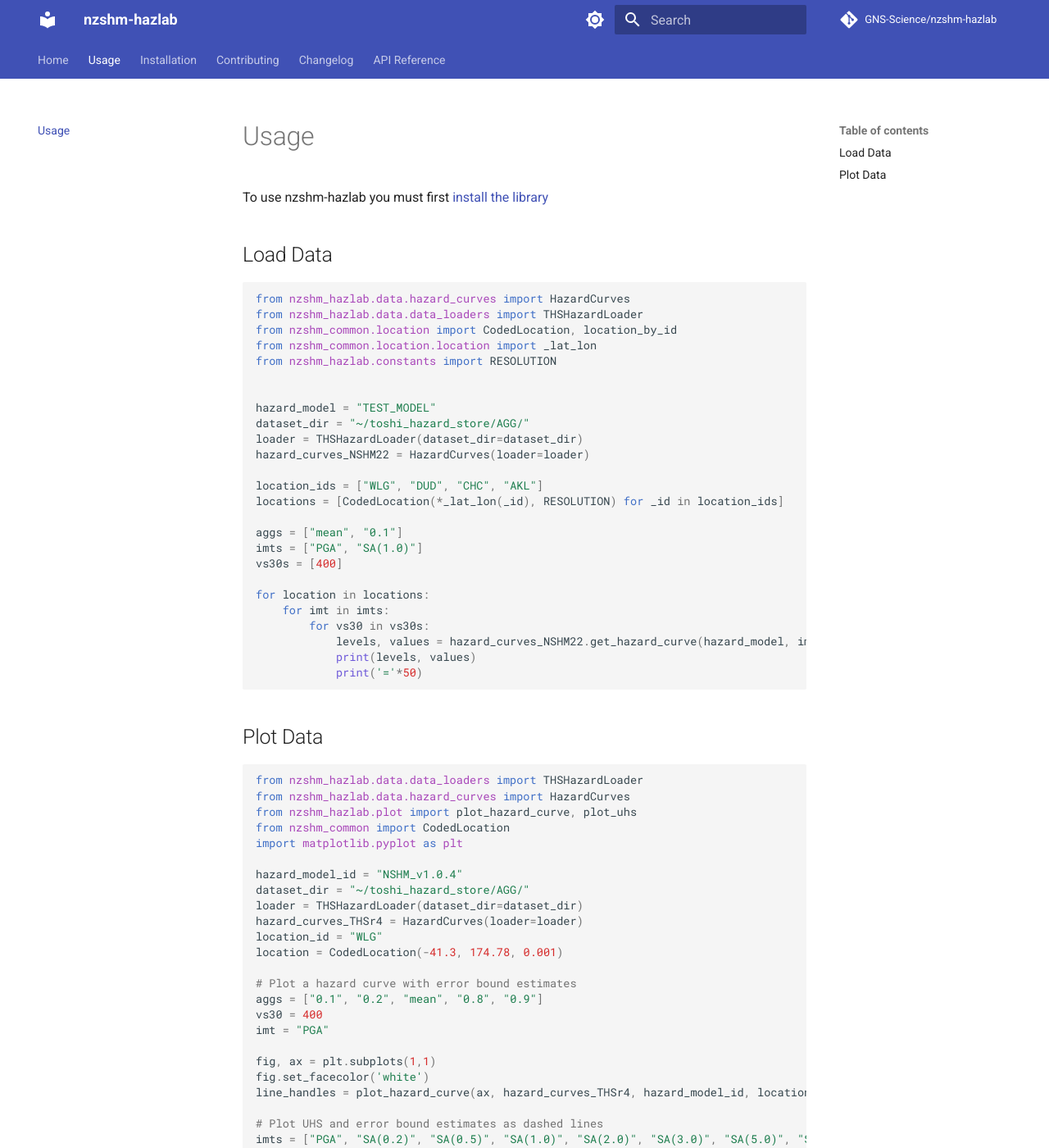
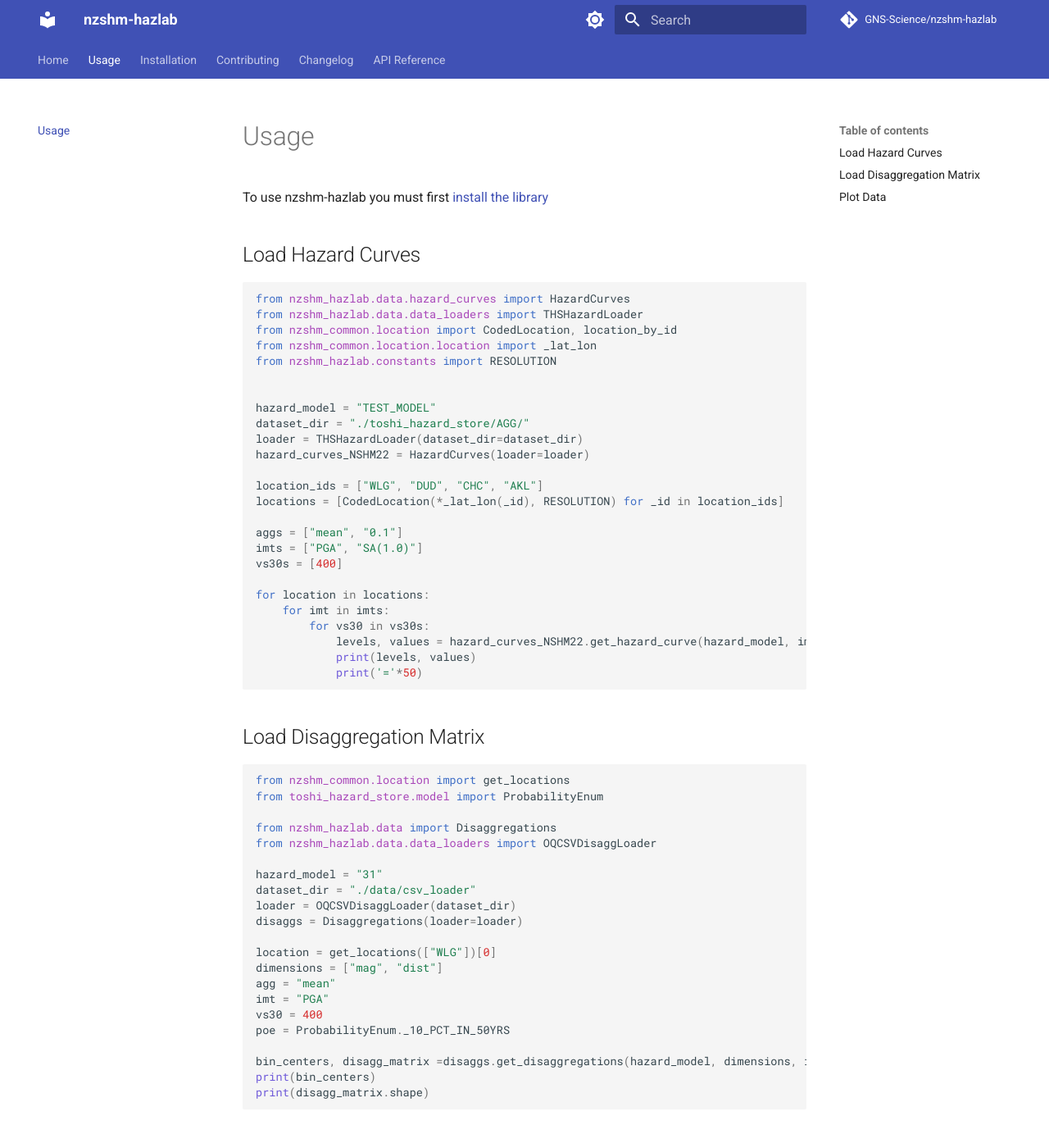
Before and after one commit to GNS-Science/nzshm-hazlab, an MkDocs documentation site: the page built from docs/usage.md, in a window 1280 px wide and 1400 px high. Shown: the whole window at 82% size. Built offline with MkDocs 1.6.1 and Material for MkDocs 9.7.7, drawn with Linux system fonts in a browser that asks for light colours; comment, search, counter and statistics services are not loaded; some of the changed text lies outside the part shown.

Commit message:
add example of loading disggregation from csv

````diff
--- a/docs/usage.md
+++ b/docs/usage.md
@@ -1,6 +1,6 @@
 To use nzshm-hazlab you must first [install the library](./installation.md)
 
-## Load Data
+## Load Hazard Curves
 ```py
 from nzshm_hazlab.data.hazard_curves import HazardCurves
 from nzshm_hazlab.data.data_loaders import THSHazardLoader
@@ -10,7 +10,7 @@ from nzshm_hazlab.constants import RESOLUTION
 
 
 hazard_model = "TEST_MODEL"
-dataset_dir = "~/toshi_hazard_store/AGG/"
+dataset_dir = "./toshi_hazard_store/AGG/"
 loader = THSHazardLoader(dataset_dir=dataset_dir)
 hazard_curves_NSHM22 = HazardCurves(loader=loader)
 
@@ -29,6 +29,31 @@ for location in locations:
             print('='*50)
 ```
 
+## Load Disaggregation Matrix
+```py
+from nzshm_common.location import get_locations
+from toshi_hazard_store.model import ProbabilityEnum
+
+from nzshm_hazlab.data import Disaggregations
+from nzshm_hazlab.data.data_loaders import OQCSVDisaggLoader
+
+hazard_model = "31"
+dataset_dir = "./data/csv_loader"
+loader = OQCSVDisaggLoader(dataset_dir)
+disaggs = Disaggregations(loader=loader)
+
+location = get_locations(["WLG"])[0]
+dimensions = ["mag", "dist"]
+agg = "mean"
+imt = "PGA"
+vs30 = 400
+poe = ProbabilityEnum._10_PCT_IN_50YRS
+
+bin_centers, disagg_matrix =disaggs.get_disaggregations(hazard_model, dimensions, imt, location, agg, vs30, poe)
+print(bin_centers)
+print(disagg_matrix.shape)
+```
+
 ## Plot Data
 ```py
 from nzshm_hazlab.data.data_loaders import THSHazardLoader
@@ -38,7 +63,7 @@ from nzshm_common import CodedLocation
 import matplotlib.pyplot as plt
 
 hazard_model_id = "NSHM_v1.0.4"
-dataset_dir = "~/toshi_hazard_store/AGG/"
+dataset_dir = "./toshi_hazard_store/AGG/"
 loader = THSHazardLoader(dataset_dir=dataset_dir)
 hazard_curves_THSr4 = HazardCurves(loader=loader)
 location_id = "WLG"
````
